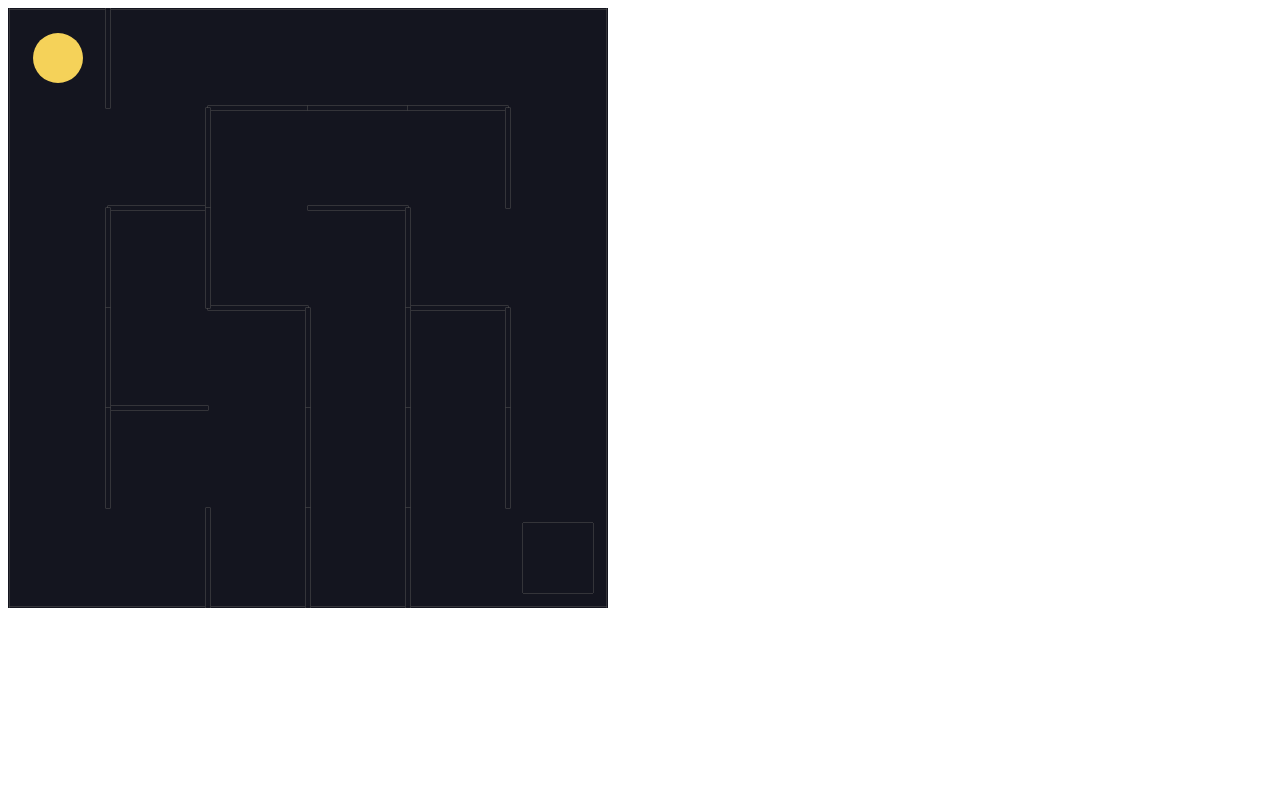
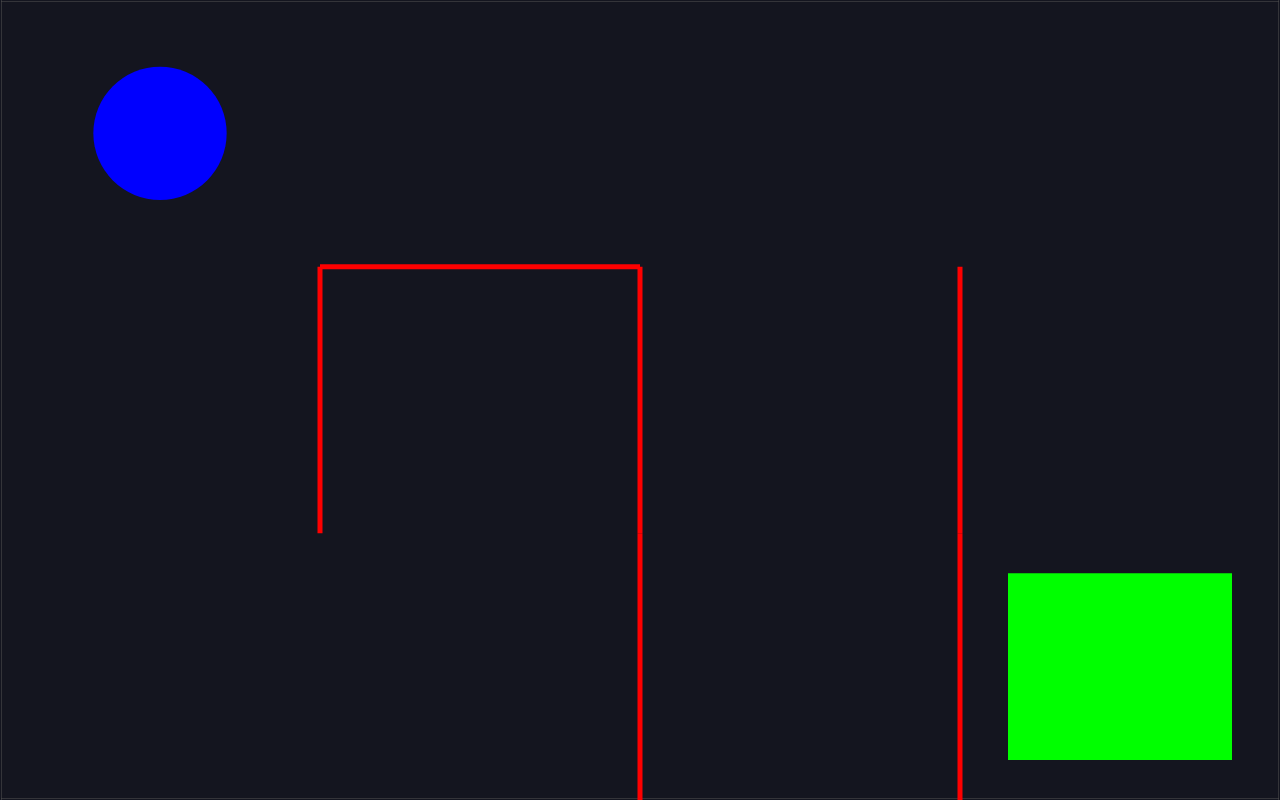
Before and after one commit to NightmanCZ90/Javascript-Modern, a plain HTML site: page 07_Maze/index.html in a window 1280 px wide. Drawn offline with nearby package versions, Linux system fonts and the light colour scheme.

Commit message:
add stretching canvas, fill colors

```diff
--- a/07_Maze/index.html
+++ b/07_Maze/index.html
@@ -3,7 +3,12 @@
   <meta charset="UTF-8">
   <meta name="viewport" content="width=device-width, initial-scale=1.0">
   <script src="https://cdnjs.cloudflare.com/ajax/libs/matter-js/0.14.2/matter.min.js"></script>
-  <title>Document</title>
+  <style>
+    body {
+      margin: 0;
+    }
+  </style>
+  <title>Maze</title>
 </head>
 <body>
   <script src="index.js"></script>
--- a/07_Maze/index.js
+++ b/07_Maze/index.js
@@ -1,10 +1,12 @@
 const { Engine, Render, Runner, World, Bodies, Body, Events } = Matter;
 
-const cells = 6;
-const width = 600;
-const height = 600;
+const cellsHorizontal = 4;
+const cellsVertical = 3;
+const width = window.innerWidth;
+const height = window.innerHeight;
 
-const unitLength = width / cells;
+const unitLengthX = width / cellsHorizontal;
+const unitLengthY = height / cellsVertical;
 
 
 const engine = Engine.create();
@@ -50,20 +52,20 @@ const shuffle = (arr) => {
   return arr;
 };
 
-const grid = Array(cells)
+const grid = Array(cellsVertical)
   .fill(null)
-  .map(() => Array(cells).fill(false));
+  .map(() => Array(cellsHorizontal).fill(false));
 
-const verticals = Array(cells)
+const verticals = Array(cellsVertical)
   .fill(null)
-  .map(() => Array(cells - 1).fill(false));
+  .map(() => Array(cellsHorizontal - 1).fill(false));
 
-const horizontals = Array(cells - 1)
+const horizontals = Array(cellsVertical - 1)
   .fill(null)
-  .map(() => Array(cells).fill(false));
+  .map(() => Array(cellsHorizontal).fill(false));
 
-const startRow = Math.floor(Math.random() * cells);
-const startColumn = Math.floor(Math.random() * cells);
+const startRow = Math.floor(Math.random() * cellsVertical);
+const startColumn = Math.floor(Math.random() * cellsHorizontal);
 
 const stepThroughCell = (row, column) => {
   // If I have visited the cell at [row, column], then return
@@ -87,7 +89,7 @@ const stepThroughCell = (row, column) => {
     const [nextRow, nextColumn, direction] = neighbor;
 
     // See if that neighbor is out of bounds
-    if (nextRow < 0 || nextRow >= cells || nextColumn < 0 || nextColumn >= cells) {
+    if (nextRow < 0 || nextRow >= cellsVertical || nextColumn < 0 || nextColumn >= cellsHorizontal) {
       continue;
     }
 
@@ -120,13 +122,16 @@ horizontals.forEach((row, rowIndex) => {
     }
 
     const wall = Bodies.rectangle(
-      columnIndex * unitLength + unitLength / 2,
-      rowIndex * unitLength + unitLength,
-      unitLength,
+      columnIndex * unitLengthX + unitLengthX / 2,
+      rowIndex * unitLengthY + unitLengthY,
+      unitLengthX,
       5,
       {
         label: 'wall',
-        isStatic: true
+        isStatic: true,
+        render: {
+          fillStyle: 'red'
+        }
       }
     );
     World.add(world, wall);
@@ -140,13 +145,16 @@ verticals.forEach((row, rowIndex) => {
     }
 
     const wall = Bodies.rectangle(
-      columnIndex * unitLength + unitLength,
-      rowIndex * unitLength + unitLength / 2,
+      columnIndex * unitLengthX + unitLengthX,
+      rowIndex * unitLengthY + unitLengthY / 2,
       5,
-      unitLength,
+      unitLengthY,
       {
         label: 'wall',
-        isStatic: true
+        isStatic: true,
+        render: {
+          fillStyle: 'red'
+        }
       }
     );
     World.add(world, wall);
@@ -155,23 +163,32 @@ verticals.forEach((row, rowIndex) => {
 
 // Goal
 const goal = Bodies.rectangle(
-  width - unitLength / 2,
-  height - unitLength / 2,
-  unitLength * .7,
-  unitLength * .7,
+  width - unitLengthX / 2,
+  height - unitLengthY / 2,
+  unitLengthX * .7,
+  unitLengthY * .7,
   {
     label: 'ball',
-    isStatic: true
+    isStatic: true,
+    render: {
+      fillStyle: 'lime'
+    }
   }
 );
 World.add(world, goal);
 
 // Ball
+const ballRadius = Math.min(unitLengthX, unitLengthY) / 4;
 const ball = Bodies.circle(
-  unitLength / 2,
-  unitLength / 2,
-  unitLength / 4,
-  {label: 'ball'}
+  unitLengthX / 2,
+  unitLengthY / 2,
+  ballRadius,
+  {
+    label: 'ball',
+    render: {
+      fillStyle: 'blue'
+    }
+  }
 );
 World.add(world, ball);
 
```
